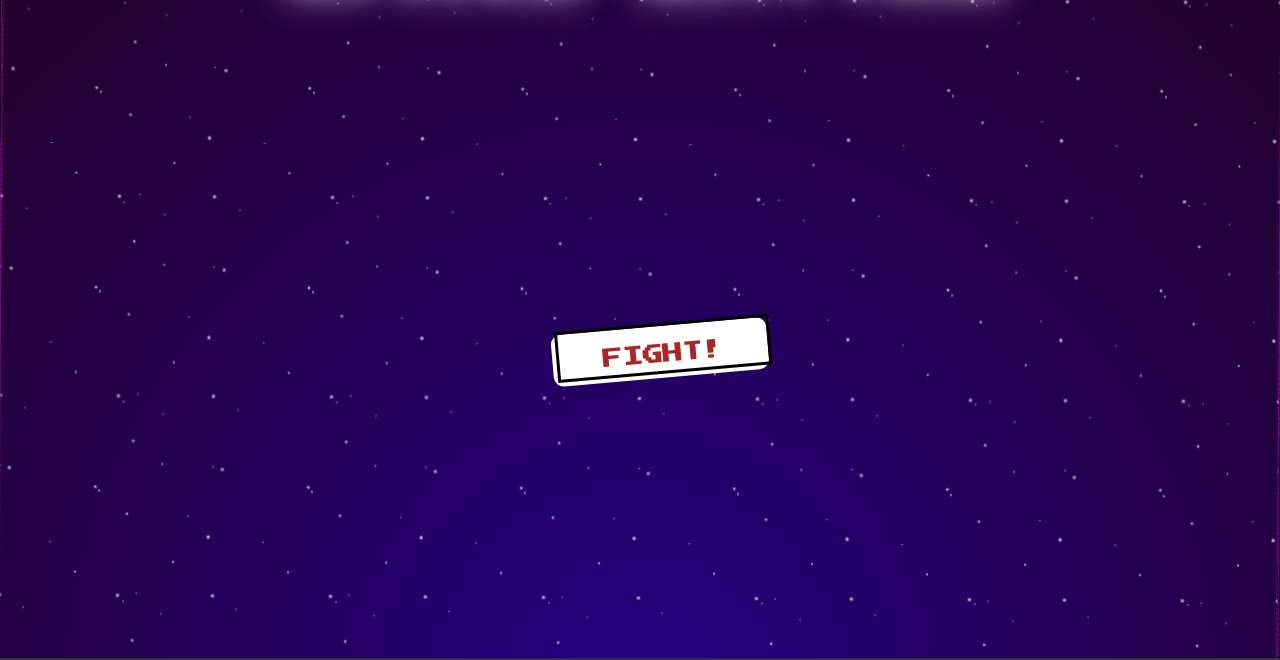
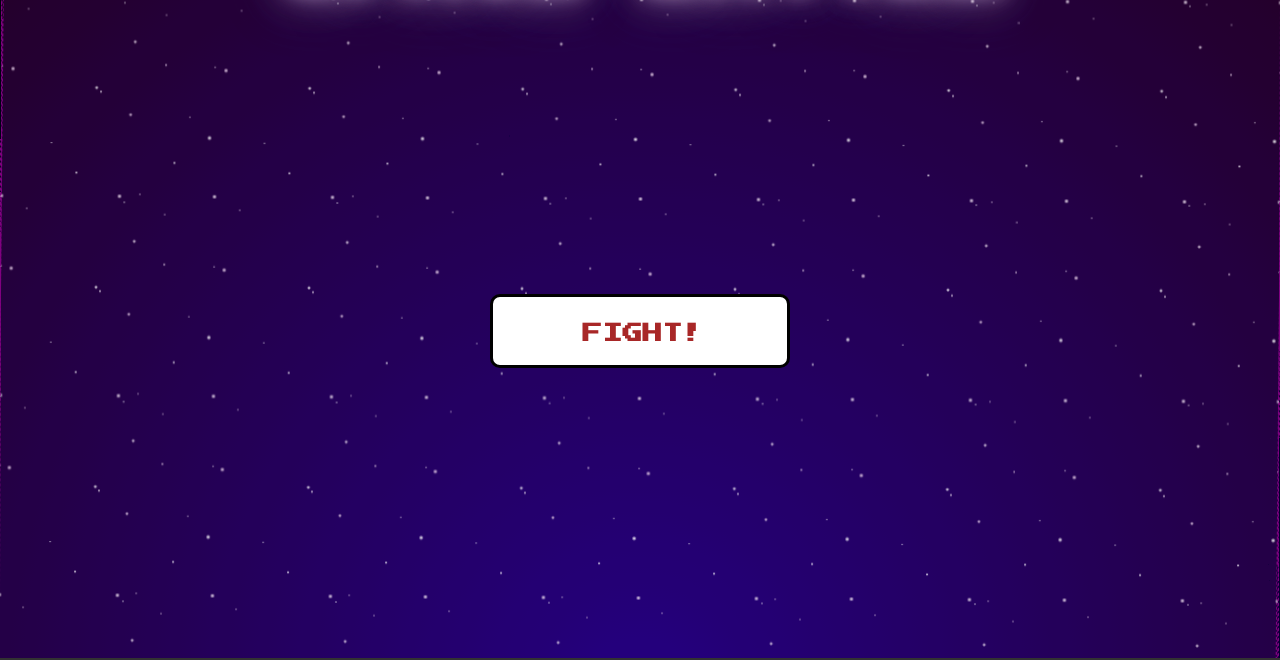
Before and after one commit to DrAcula27/spaceBattle, a plain HTML site: page index.html in a window 1280 px wide. Shown: the part 106-766 px from the top of the page. Drawn offline with Linux system fonts and the light colour scheme.

Commit message:
update button styles

```diff
--- a/css/common.css
+++ b/css/common.css
@@ -47,7 +47,7 @@ h1 {
 
 .title {
     text-align: center;
-    font-size: 60px;
+    font-size: clamp(1.75rem, 4vw + 1rem, 3rem);
 }
 
 .glow {
@@ -121,3 +121,10 @@ button:hover {
     transform: scale(1.3);
     color: var(--burgandy);
 }
+
+/* media queries */
+@media (max-width: 850px) {
+    .title {
+        font-size: 50px;
+    }
+  }
--- a/css/index.css
+++ b/css/index.css
@@ -141,60 +141,39 @@ a, a:visited {
 
 #fightBtn {
   background-color: var(--white);
-  border: 0 solid var(--black);
+  border: 3px solid var(--black);
   color: var(--burgandy);
-  display: flex;
   cursor: pointer;
-  font-size: 1rem;
+  font-size: clamp(1.25em, 1.5vw, 2em);
   font-weight: 700;
   text-transform: uppercase;
-  justify-content: center;
   line-height: 1.75rem;
-  padding: .75rem 1.65rem;
-  position: relative;
+  position: fixed;
+  top: 50%;
+  left: calc(50% - 150px);
   text-align: center;
-  width: 100%;
-  max-width: 460px;
-  position: relative;
-  transform: rotate(-5deg);
+  width: 300px;
   user-select: none;
   -webkit-user-select: none;
   touch-action: manipulation;
+  transition: 0.2s ease-in-out;
 }
 
-#fightBtn:focus {
-  outline: 0;
-}
-
-#fightBtn:after {
-  content: '';
-  position: absolute;
-  border: 3px solid #000000;
-  bottom: 4px;
-  left: 4px;
-  width: calc(100% - 1px);
-  height: calc(100% - 1px);
-}
-
-#fightBtn:hover:after {
-  bottom: 2px;
-  left: 2px;
+#fightBtn:hover {
   box-shadow: 5px 5px 8px var(--burgandy);
-}
-
-@media (min-width: 768px) {
-  #fightBtn {
-    padding: .75rem 3rem;
-    font-size: 1.25rem;
-  }
+  transform: scale(1.25);
 }
 
 /*main body*/
 #main {
-  position: absolute;
-  top: 50%;
-  left: calc(50% - 120px);
   margin-bottom: 2em;
   max-width: 100vw;
   padding: 2em;
 }
+
+/* media queries */
+@media (max-width: 850px) {
+  #footer > p {
+    display: none;
+  }
+}
```
